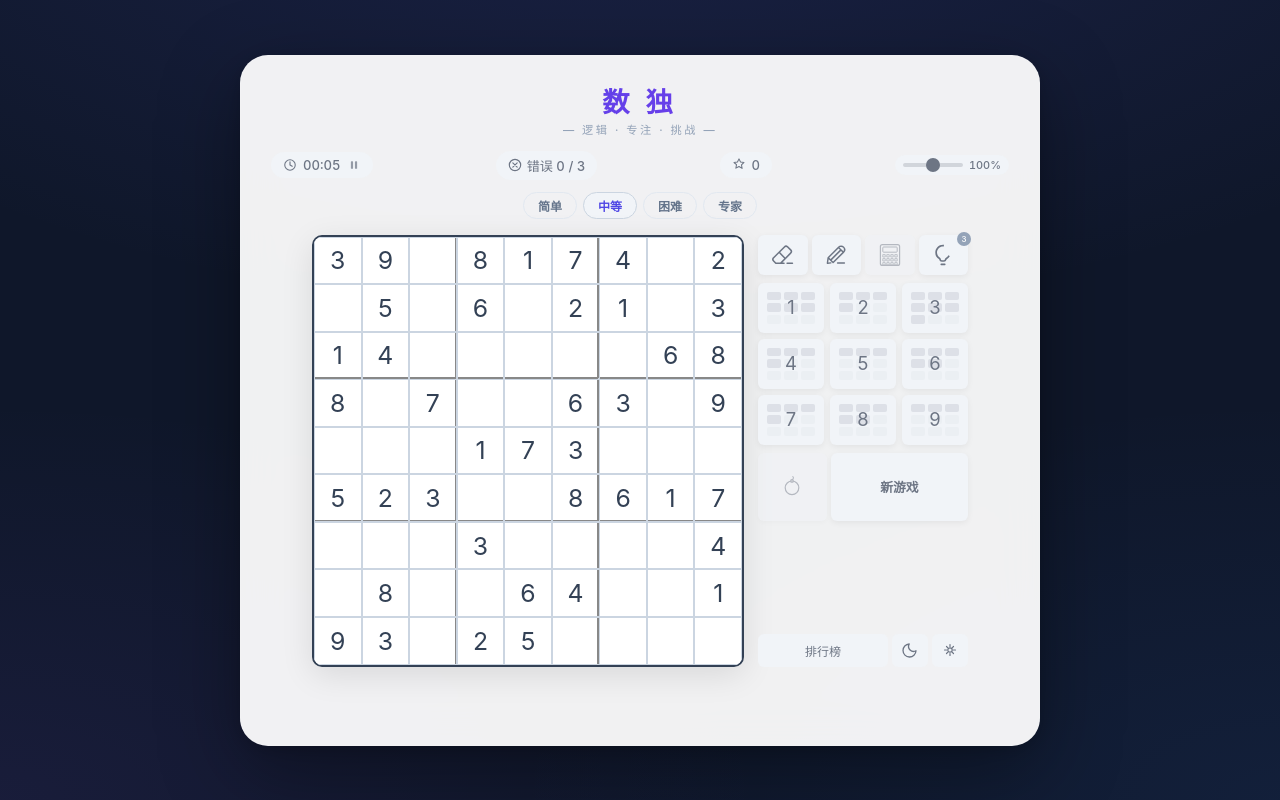
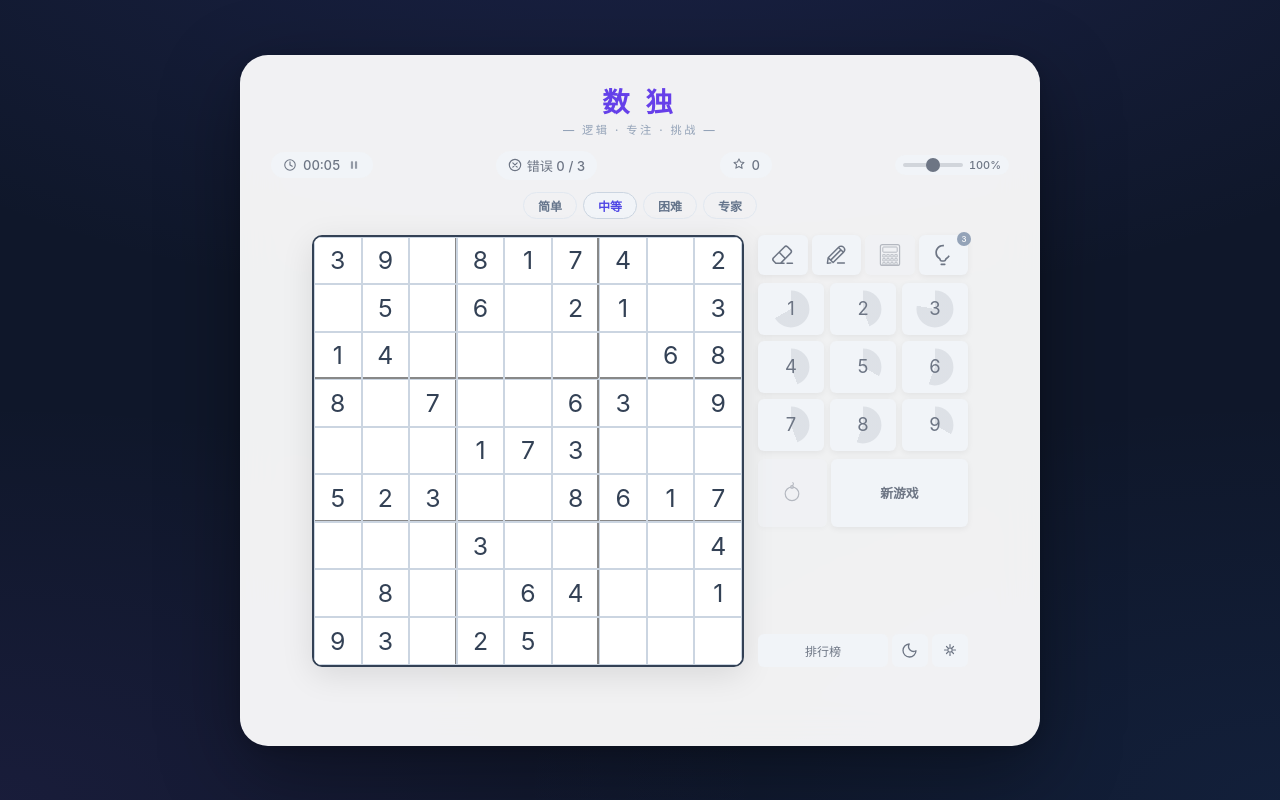
Before and after one commit to daxmate/sudoku, a Vue app: page / in a window 1280 px wide. Built offline with nearby package versions, Linux system fonts and the light colour scheme.

Commit message:
fix: 数字耗尽改为圆形进度环（conic-gradient），填一个转一段

```diff
--- a/src/components/NumberPad.vue
+++ b/src/components/NumberPad.vue
@@ -8,14 +8,10 @@
       @click="$emit('place', n)"
     >
       <div class="num-body">
-        <div class="num-dots">
-          <span
-            v-for="i in 9"
-            :key="i"
-            class="dot"
-            :class="{ filled: i <= count[n] }"
-          ></span>
-        </div>
+        <div
+          class="num-ring"
+          :style="ringStyle(n)"
+        ></div>
         <span class="num-label">{{ n }}</span>
       </div>
     </button>
@@ -41,6 +37,14 @@ const count = computed(() => {
     }
   return cnt
 })
+
+function ringStyle(n) {
+  const pct = (count.value[n] / 9) * 100
+  return {
+    background: `conic-gradient(currentColor 0% ${pct}%, transparent ${pct}% 100%)`,
+    opacity: count.value[n] === 9 ? .08 : .15,
+  }
+}
 </script>
 
 <style scoped>
@@ -90,6 +94,7 @@ const count = computed(() => {
   justify-content: center;
   width: 100%;
   height: 100%;
+  min-height: 44px;
 }
 
 .num-label {
@@ -100,32 +105,19 @@ const count = computed(() => {
   line-height: 1;
 }
 
-.num-dots {
+.num-ring {
   position: absolute;
-  inset: 0;
-  display: grid;
-  grid-template-columns: repeat(3, 1fr);
-  gap: 3px;
-  padding: 5px;
+  top: 50%;
+  left: 50%;
+  transform: translate(-50%, -50%);
+  width: 64%;
+  aspect-ratio: 1;
+  border-radius: 50%;
   z-index: 0;
+  transition: background .2s ease, opacity .2s ease;
 }
 
-.dot {
-  border-radius: 2px;
-  background: var(--numpad-text);
-  opacity: .04;
-  transition: opacity .15s ease;
-}
-
-.dot.filled {
-  opacity: .15;
-}
-
-.depleted .dot {
-  opacity: .01;
-}
-
-.depleted .dot.filled {
-  opacity: .05;
+.depleted .num-ring {
+  opacity: .04 !important;
 }
 </style>
```
